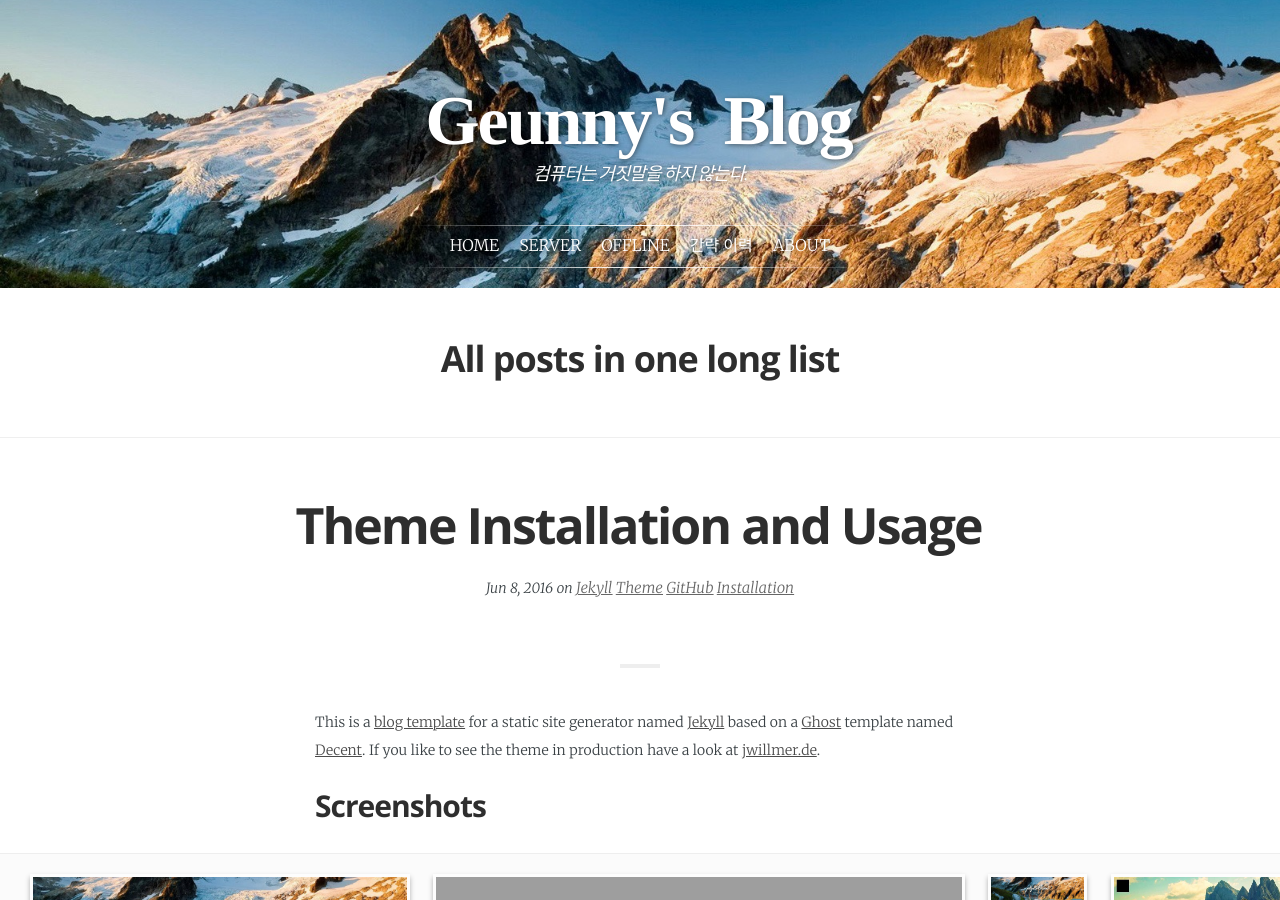
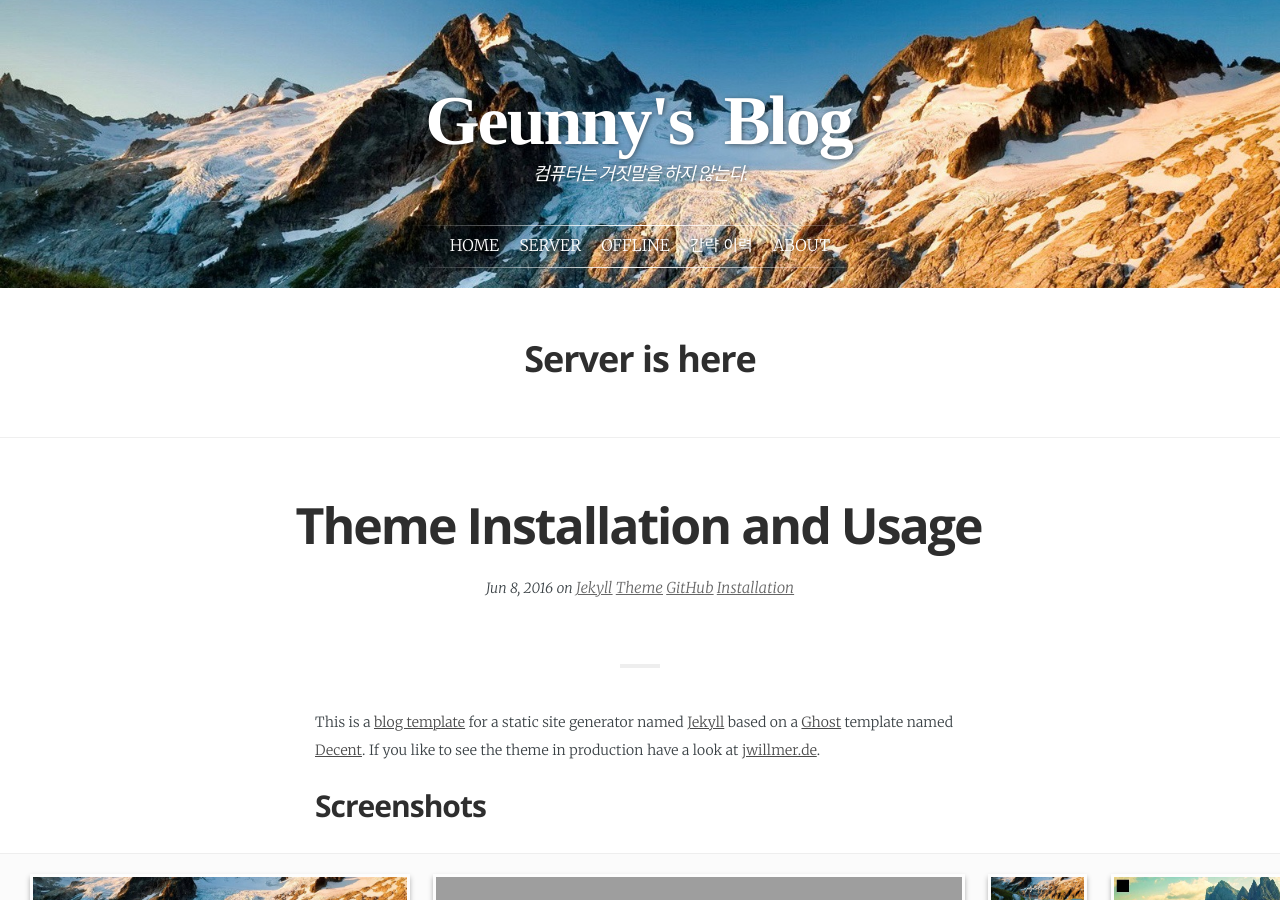
Before and after one commit to jwillmer/jekyllDecent, a Jekyll site: the page built from server.html, in a window 1280 px wide and 900 px high. Built offline with Jekyll 4.4.1, drawn with Linux system fonts in a browser that asks for light colours; some web fonts are replaced.

Commit message:
Update server.html

```diff
--- a/server.html
+++ b/server.html
@@ -2,7 +2,7 @@
 layout: default
 ---
 
-<h2 class="post-title">All posts in one long list</h2>
+<h2 class="post-title">Server is here</h2>
 <hr />
 
 {% assign reverse_posts = site.posts | sort | reverse %}
```
